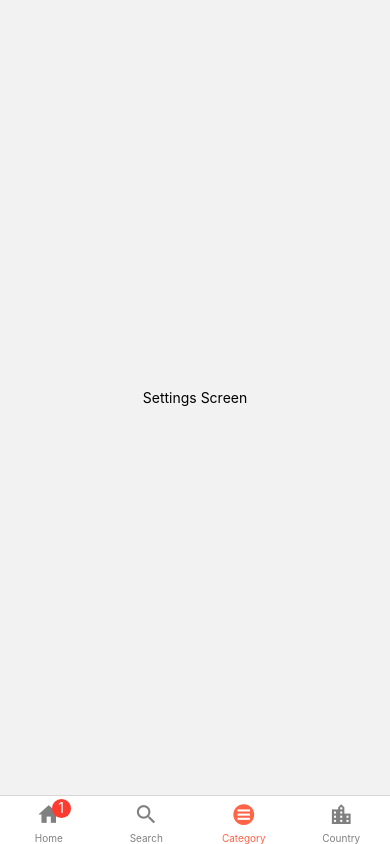
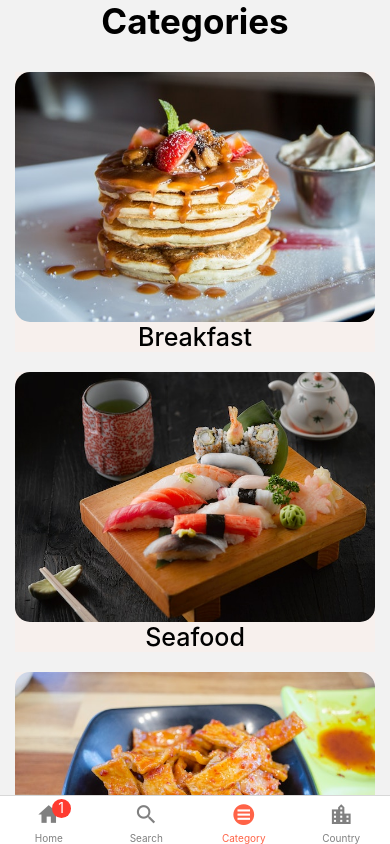
Before and after one commit to Hussein-omar-osman/React-Native-Recipe-App, a React Native app: screen /CategoryTab in a window 390 px wide. Built offline with nearby package versions, Linux system fonts and the light colour scheme.

Commit message:
created category screen

```diff
--- a/App.js
+++ b/App.js
@@ -8,6 +8,7 @@ import { createNativeStackNavigator } from '@react-navigation/native-stack';
 import WelcomeScreen from './Screens/Restaurant/WelcomeScreen';
 import HomeStack from './navigation/homeStack';
 import BottomTabsNavigation from './navigation/BottomTabsNavigation';
+import CategoryScreen from './Screens/Restaurant/CategoryScreen';
 
 const Stack = createNativeStackNavigator();
 
--- /dev/null
+++ b/Screens/Restaurant/CategoryScreen.js
@@ -0,0 +1,96 @@
+import React from 'react';
+import { View, Text, Image, ScrollView, TouchableOpacity } from 'react-native';
+import { SafeAreaView } from 'react-native-safe-area-context';
+import categoryList from '../../config/categoryData';
+
+const CategoryScreen = () => {
+  return (
+    <SafeAreaView>
+      <ScrollView showsVerticalScrollIndicator={false}>
+        <View
+          style={{
+            flex: 1,
+            flexDirection: 'column',
+            alignItems: 'center',
+            justifyContent: 'center',
+          }}
+        >
+          <View style={{ marginBottom: 20 }}>
+            <Text style={{ fontSize: 35, fontWeight: '700' }}>Categories</Text>
+          </View>
+          {categoryList.map((item) => (
+            <TouchableOpacity
+              key={item.id}
+              onPress={() => console.log(item.name)}
+              activeOpacity={0.8}
+            >
+              <View
+                style={{
+                  backgroundColor: '#f7f0ed',
+                  justifyContent: 'center',
+                  alignItems: 'center',
+                  marginVertical: 10,
+                }}
+              >
+                <View style={{ width: 360 }}>
+                  <Image
+                    source={item.imgPath}
+                    style={{
+                      borderRadius: 10,
+                      height: 250,
+                      width: '100%',
+                      borderRadius: 15,
+                    }}
+                  />
+                </View>
+                <Text
+                  style={{
+                    fontSize: 25,
+                    fontWeight: '500',
+                  }}
+                >
+                  {item.name}
+                </Text>
+              </View>
+            </TouchableOpacity>
+          ))}
+        </View>
+      </ScrollView>
+    </SafeAreaView>
+  );
+};
+
+// const categoryList = [
+//   {
+//     id: 1,
+//     name: 'Breakfast',
+//     imgPath: require('../../assets/ct-breakfast.jpg'),
+//     endPoint: 'https://www.themealdb.com/api/json/v1/1/filter.php?c=Breakfast',
+//   },
+//   {
+//     id: 2,
+//     name: 'Seafood',
+//     imgPath: require('../../assets/ct-seafood.jpg'),
+//     endPoint: 'https://www.themealdb.com/api/json/v1/1/filter.php?c=Seafood',
+//   },
+//   {
+//     id: 3,
+//     name: 'Side',
+//     imgPath: require('../../assets/ct-sideDish.jpg'),
+//     endPoint: 'https://www.themealdb.com/api/json/v1/1/filter.php?c=Side',
+//   },
+//   {
+//     id: 4,
+//     name: 'Dessert',
+//     imgPath: require('../../assets/ct-dessert.jpg'),
+//     endPoint: 'https://www.themealdb.com/api/json/v1/1/filter.php?c=Dessert',
+//   },
+//   {
+//     id: 5,
+//     name: 'Beef',
+//     imgPath: require('../../assets/ct-beef.jpg'),
+//     endPoint: 'https://www.themealdb.com/api/json/v1/1/filter.php?c=Beef',
+//   },
+// ];
+
+export default CategoryScreen;
--- /dev/null
+++ b/config/categoryData.js
@@ -0,0 +1,34 @@
+const categoryList = [
+  {
+    id: 1,
+    name: 'Breakfast',
+    imgPath: require('../assets/ct-breakfast.jpg'),
+    endPoint: 'https://www.themealdb.com/api/json/v1/1/filter.php?c=Breakfast',
+  },
+  {
+    id: 2,
+    name: 'Seafood',
+    imgPath: require('../assets/ct-seafood.jpg'),
+    endPoint: 'https://www.themealdb.com/api/json/v1/1/filter.php?c=Seafood',
+  },
+  {
+    id: 3,
+    name: 'Side',
+    imgPath: require('../assets/ct-sideDish.jpg'),
+    endPoint: 'https://www.themealdb.com/api/json/v1/1/filter.php?c=Side',
+  },
+  {
+    id: 4,
+    name: 'Dessert',
+    imgPath: require('../assets/ct-dessert.jpg'),
+    endPoint: 'https://www.themealdb.com/api/json/v1/1/filter.php?c=Dessert',
+  },
+  {
+    id: 5,
+    name: 'Beef',
+    imgPath: require('../assets/ct-beef.jpg'),
+    endPoint: 'https://www.themealdb.com/api/json/v1/1/filter.php?c=Beef',
+  },
+];
+
+export default categoryList;
--- a/navigation/BottomTabsNavigation.js
+++ b/navigation/BottomTabsNavigation.js
@@ -6,6 +6,7 @@ import HomeScreen from '../Screens/Restaurant/HomeScreen';
 import HomeStack from './homeStack';
 import SearchScreen from '../Screens/Restaurant/SearchScreen';
 import SearchStack from './searchStack';
+import CategoryScreen from '../Screens/Restaurant/CategoryScreen';
 const Tab = createBottomTabNavigator();
 
 function BottomTabsNavigation() {
@@ -40,7 +41,7 @@ function BottomTabsNavigation() {
       />
       <Tab.Screen
         name='CategoryTab'
-        component={CategoriesScreen}
+        component={CategoryScreen}
         options={{
           title: 'Category',
           tabBarIcon: ({ focused, size, color }) => (
@@ -73,19 +74,5 @@ const SettingsScreen = () => {
     </View>
   );
 };
-// const SearchScreen = () => {
-//   return (
-//     <View style={{ flex: 1, alignItems: 'center', justifyContent: 'center' }}>
-//       <Text>Settings Screen</Text>
-//     </View>
-//   );
-// };
-const CategoriesScreen = () => {
-  return (
-    <View style={{ flex: 1, alignItems: 'center', justifyContent: 'center' }}>
-      <Text>Settings Screen</Text>
-    </View>
-  );
-};
 
 export default BottomTabsNavigation;
```
